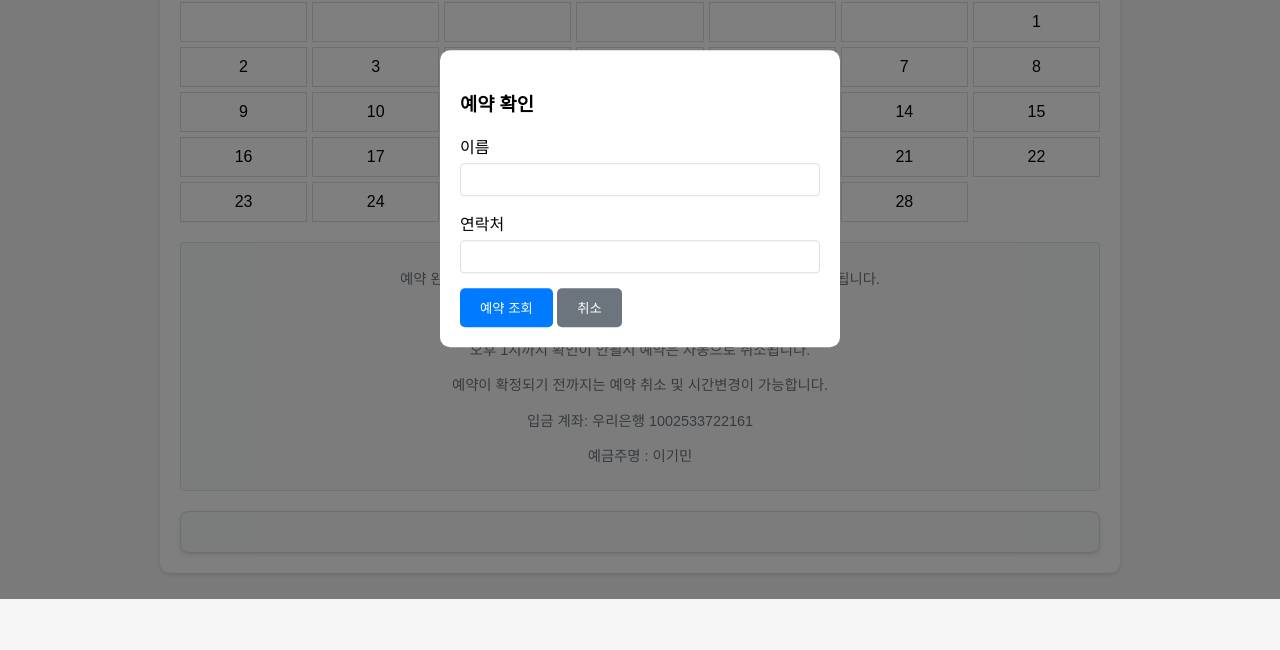
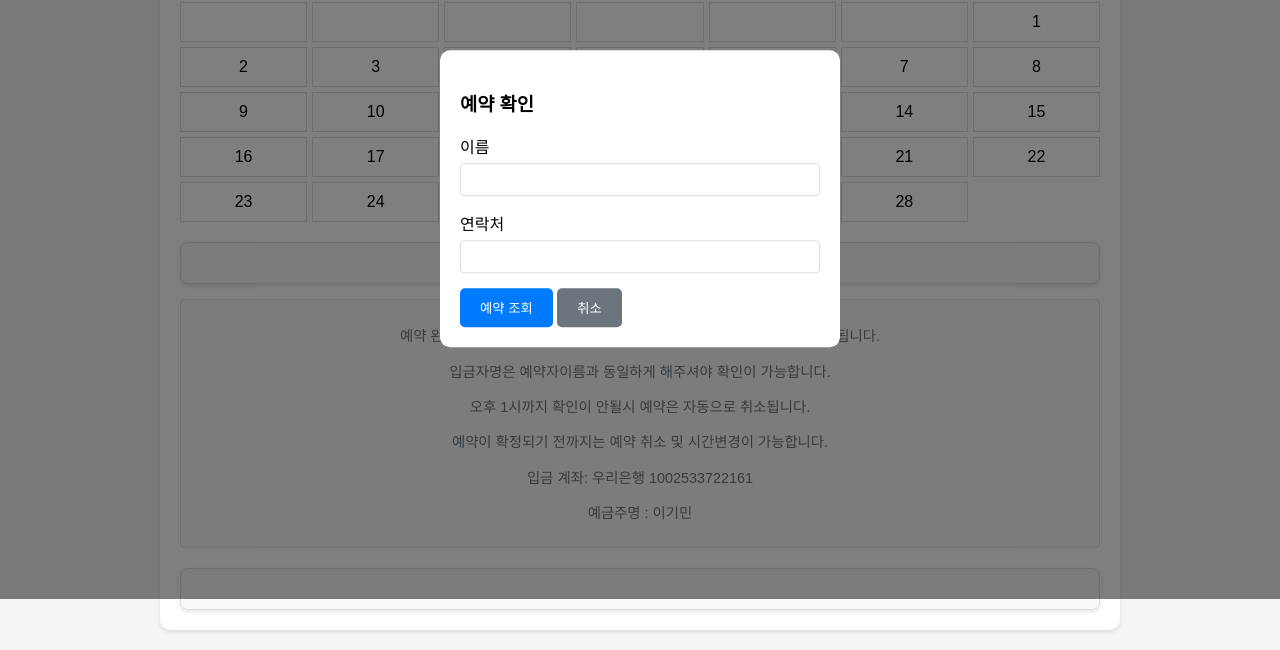
Before and after one commit to lucian1213/reservation, a plain HTML site: page index.html in a window 1280 px wide. Both pictures are taken after a click on the button "예약 확인". Shown: the part 201-851 px from the top of the page. Before the commit the page ends 800 px from the top, so only its background shows below. Drawn offline with Linux system fonts and the light colour scheme.

Commit message:
Update index.html

```diff
--- a/index.html
+++ b/index.html
@@ -289,6 +289,29 @@
         <div class="weekday">금</div>
         <div class="weekday">토</div>
     </div>
+        <div class="time-section" style="display: none;">
+        <div class="time-section-header">예약 가능 시간</div>
+        <div class="time-slots"></div>
+    </div>
+    <div class="modal" id="checkReservationModal">
+    <div class="modal-content">
+        <h3>예약 확인</h3>
+        <div class="form-group">
+            <label>이름</label>
+            <input type="text" id="checkNameInput" required>
+        </div>
+        <div class="form-group">
+            <label>연락처</label>
+            <input type="tel" id="checkPhoneInput" required>
+        </div>
+        <button class="btn" onclick="checkReservation()">예약 조회</button>
+        <button class="btn" style="background: #6c757d;" onclick="closeCheckReservationModal()">취소</button>
+    </div>
+</div>
+
+        <div id="userReservationInfo" class="reservation-info">
+    <!-- 예약 정보가 여기에 동적으로 표시됩니다 -->
+</div>
 
                             <div class="reservation-notice">
                 <p>예약 완료 후 테마이용료 90,000원을 입금하시면, 오후 1시에 예약이 확정됩니다.</p>
@@ -299,10 +322,7 @@
                 <p>예금주명 : 이기민</p>
 
 
-    <div class="time-section" style="display: none;">
-        <div class="time-section-header">예약 가능 시간</div>
-        <div class="time-slots"></div>
-    </div>
+
 
 </div>
 
```
